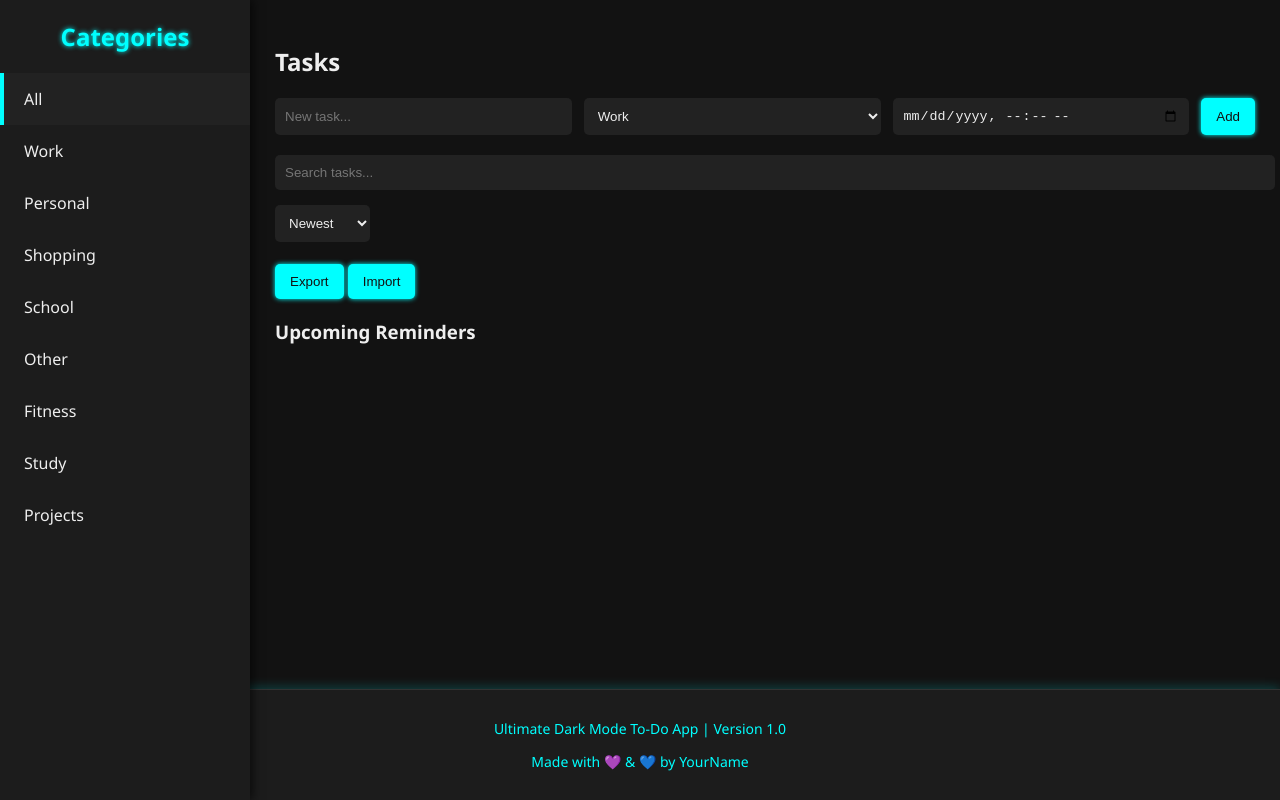
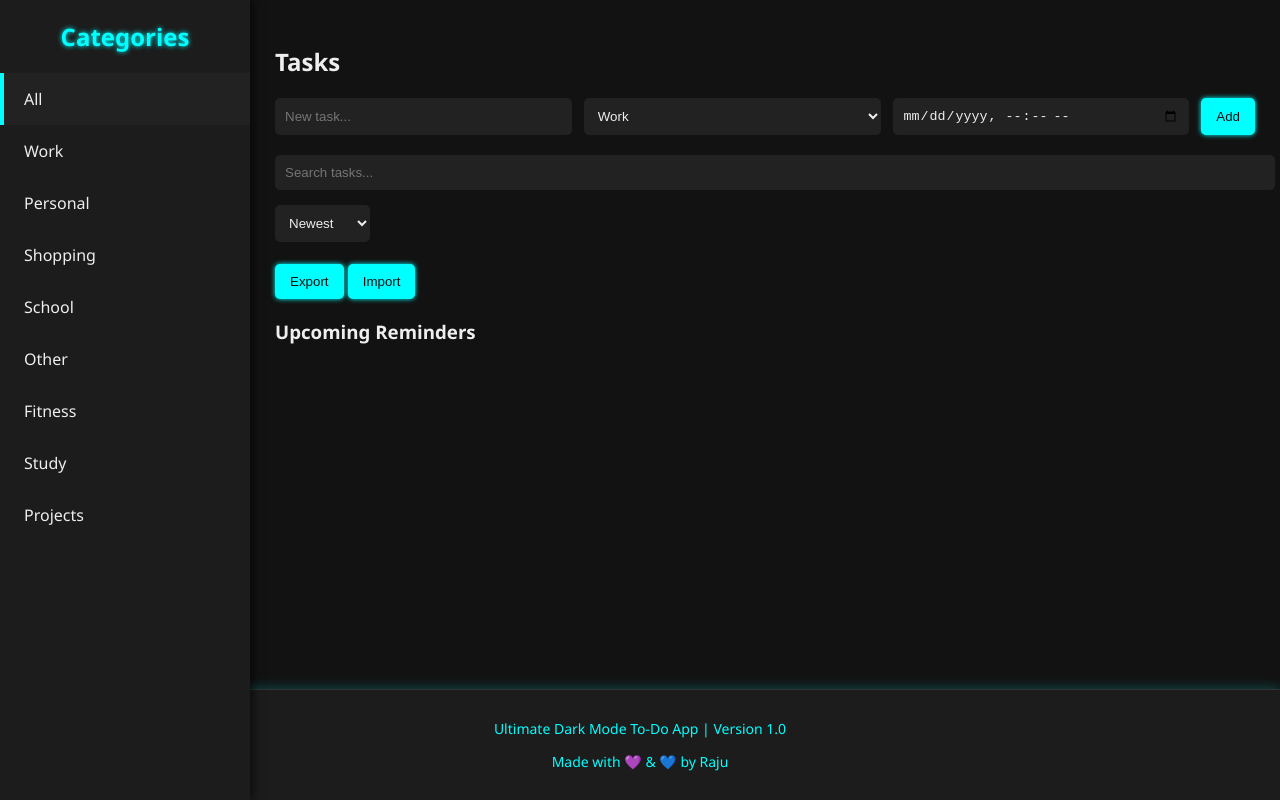
Before and after one commit to prajapatiraju8776-del/To-Do-List, a plain HTML site: page index.html in a window 1280 px wide. Drawn offline with Linux system fonts and the light colour scheme.

Commit message:
Update index.html

```diff
--- a/index.html
+++ b/index.html
@@ -194,7 +194,7 @@ ul.tasks { list-style:none; padding:0; margin-top:20px; }
 <!-- FOOTER -->
 <footer id="footer">
   <p>Ultimate Dark Mode To-Do App | Version 1.0</p>
-  <p>Made with 💜 &amp; 💙 by YourName</p>
+  <p>Made with 💜 &amp; 💙 by Raju</p>
 </footer>
 
 <script>
```
